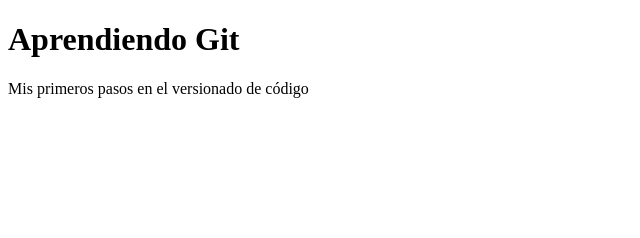
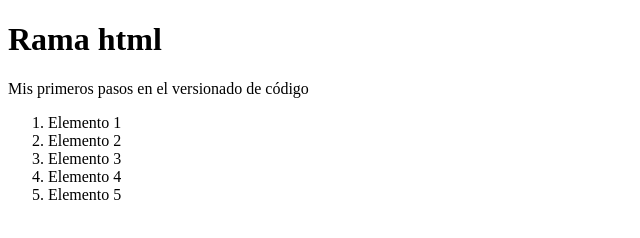
Before and after one commit to jesusvs19/curso-git, a plain HTML site: page index.html in a window 1280 px wide. Shown: the whole page, without its empty margins (0-640 px from the left). Drawn offline with Linux system fonts and the light colour scheme.

Commit message:
Rama html modificada

```diff
--- a/index.html
+++ b/index.html
@@ -7,9 +7,17 @@
     <title>Aprendiendo Git</title>
 </head>
 <body>
-    <h1>Aprendiendo Git</h1>
+    <h1>Rama html</h1>
     <p>
         Mis primeros pasos en el versionado de código
     </p>
+    <ol>
+        <li>Elemento 1</li>
+        <li>Elemento 2</li>
+        <li>Elemento 3</li>
+        <li>Elemento 4</li>
+        <li>Elemento 5</li>
+    </ol>
+    <script src="index.js"></script>
 </body>
 </html>
```
